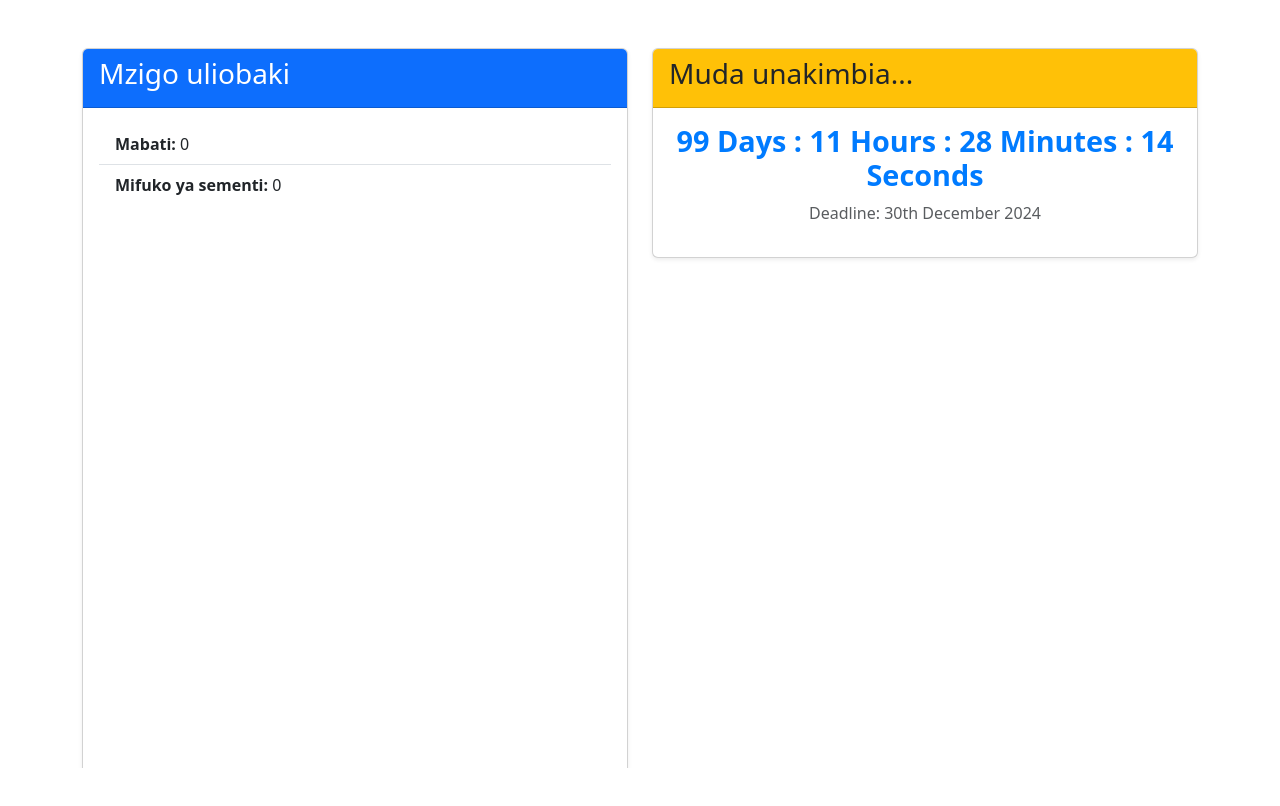
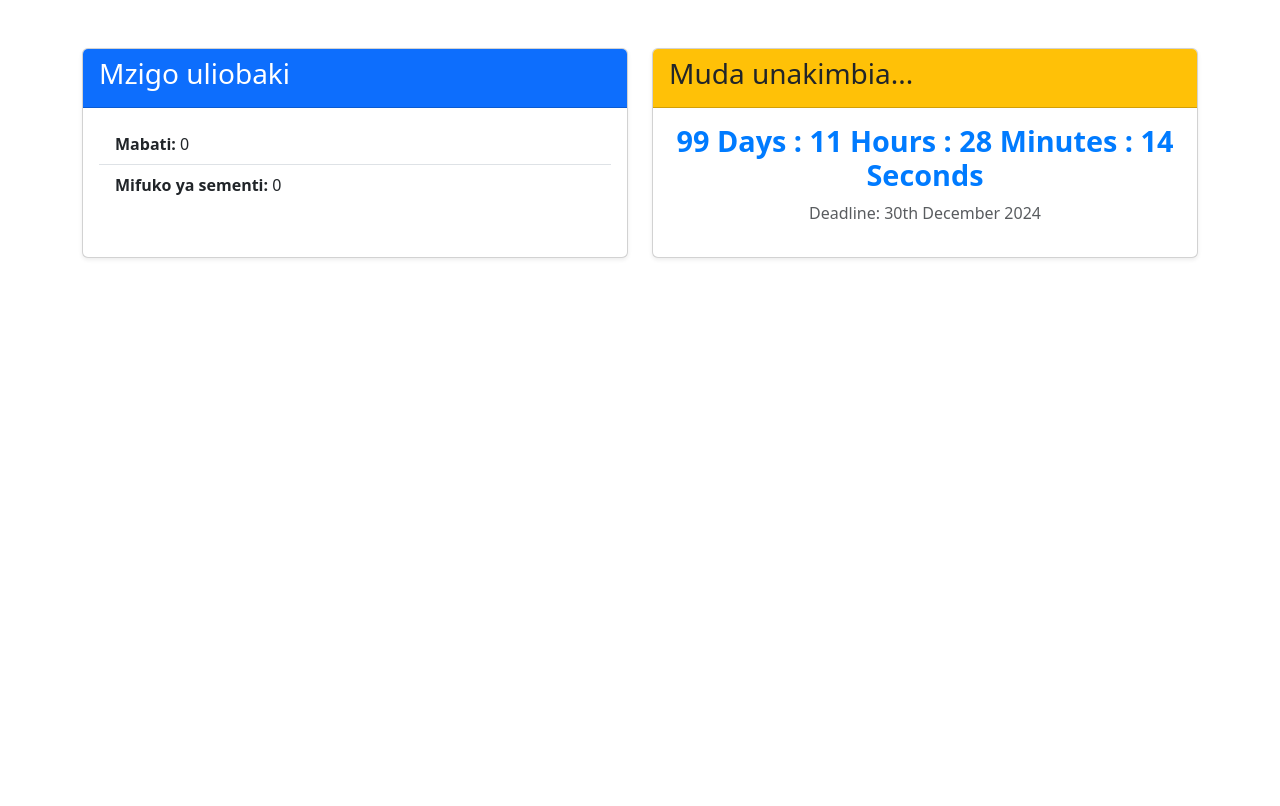
Before and after one commit to mnekx/amashindano, a React (Create React App) app in the folder frontend/: page / in a window 1280 px wide. Shown: the top 806 px of the page. Built offline with nearby package versions, Linux system fonts and the light colour scheme; no server answers.

Commit message:
auth will be configured later, some changes for a new feature for schools that took a stock

```diff
--- a/frontend/src/components/StockCounter.js
+++ b/frontend/src/components/StockCounter.js
@@ -44,7 +44,7 @@ const StockCounter = () => {
     fetchStock(); // Fetch stock when the component mounts
 
     // Update stock data every 10 seconds (polling)
-    const stockInterval = setInterval(fetchStock, 10000); // Poll every 10 seconds
+    const stockInterval = setInterval(fetchStock, 600000); // Poll every 10 minutes
 
     // Cleanup interval on unmount
     return () => clearInterval(stockInterval);
--- a/frontend/src/index.css
+++ b/frontend/src/index.css
@@ -18,9 +18,3 @@ code {
   font-family: source-code-pro, Menlo, Monaco, Consolas, 'Courier New',
     monospace;
 }
-
-#root {
-  height: 96%;
-  overflow: auto;
-  min-height: 80%;
-}
```
Also changed, not shown: 1 other file (tests, documents, lock files or other folders).
